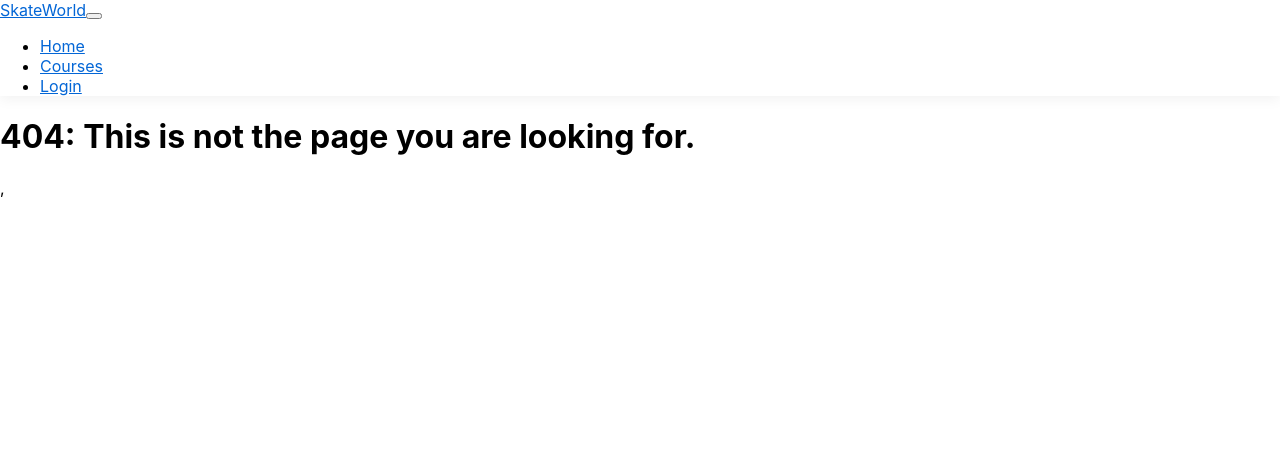
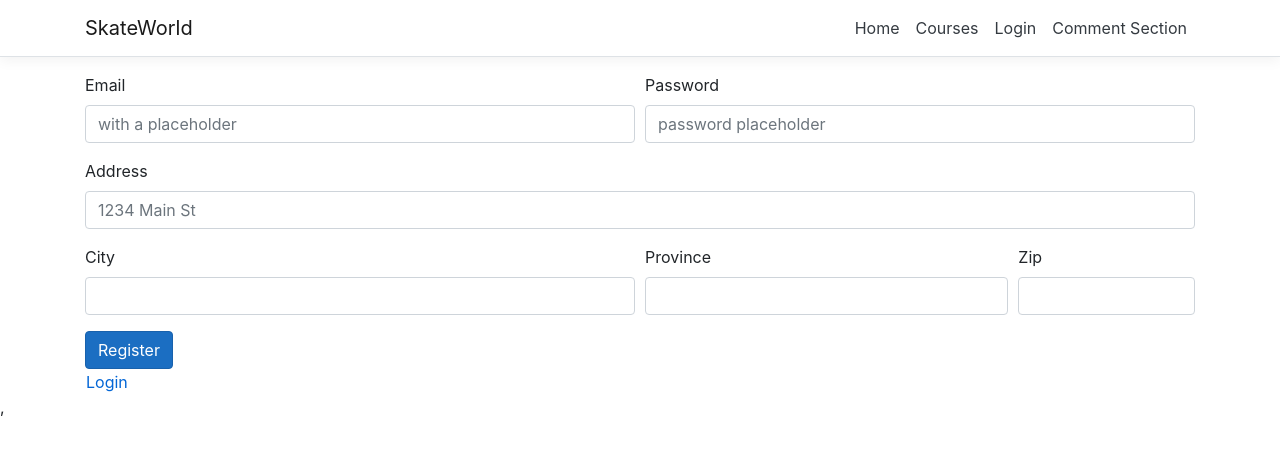
Before and after one commit to YannickRosheuvel/SkateWorldFrontEnd, a React (Create React App) app: page /Register in a window 1280 px wide. Before the commit this address had no page. Shown: the top 452 px of the page. Built offline with nearby package versions, Linux system fonts and the light colour scheme.

Commit message:
Registration system

```diff
--- a/src/App.js
+++ b/src/App.js
@@ -7,6 +7,8 @@ import { CourseDetails } from './components/CourseDetails';
 import './custom.css'
 import { PageNotFound } from './components/PageNotFound';
 import { Login } from './components/Login';
+import { Register } from './components/Register';
+import { CommentSection } from './components/CommentSection';
 
 export default class App extends Component {
     static displayName = App.name;
@@ -22,6 +24,8 @@ export default class App extends Component {
                 <Route  path='/courses' component={CourseItem} />
                 <Route path='/coursedetails/:id' component={CourseDetails} />
                 <Route path='/login' component={Login} />
+                <Route path='/Register' component={Register} />
+                <Route path='/CommentSection' component={CommentSection} />
             <Route component={PageNotFound} />
             </Switch>
       </Layout>
--- /dev/null
+++ b/src/components/CommentSection.js
@@ -0,0 +1,30 @@
+import React, { Component } from 'react';
+import axios from 'axios';
+import { Col, Row, Button, Form, FormGroup, Label, Input } from 'reactstrap';
+import { Link } from 'react-router-dom';
+
+export class CommentSection extends Component {
+    static displayName = CommentSection.name;
+
+    constructor(props) {
+        super(props);
+        this.state = { emailadress: '', password: '', address: '', city: '', province: '',zip: '' };
+    }
+
+    componentDidMount() {
+
+    }
+
+
+    render() {
+        return (
+            <form>
+            <FormGroup>
+            <Label for="exampleText">Text Area</Label>
+            <Input type="textarea" name="text" id="exampleText" />
+          </FormGroup>
+          <button type="submit"  class="btn btn-primary">Submit</button>
+          </form>
+        );
+    }
+}
--- a/src/components/CourseDetails.js
+++ b/src/components/CourseDetails.js
@@ -1,5 +1,6 @@
 import React, { Component } from 'react';
 import ReactPlayer from 'react-player'
+import { Redirect, useHistory } from 'react-router-dom'
 
 export class CourseDetails extends Component {
     static displayName = CourseDetails.name;
@@ -10,7 +11,6 @@ export class CourseDetails extends Component {
     }
 
     componentDidMount() {
-
         this.populateTricksData();
         this.populateCourseData();
     }
@@ -34,12 +34,12 @@ export class CourseDetails extends Component {
                 trickNumber: this.state.trickNumber + 1
             })
 
-            if(this.state.buttonText == "Complete course"){
+            if(this.state.buttonText === "Complete course"){
+                this.props.history.push('/courses')
                 alert("Course completed");
-
             }
 
-            if(this.state.trickNumber == this.state.tricks.length - 2){
+            if(this.state.trickNumber === this.state.tricks.length - 2){
                 this.setState({
                     buttonText: "Complete course"
                 })
@@ -48,11 +48,11 @@ export class CourseDetails extends Component {
         console.log(this.state.trickNumber);
     }
 
-    getCourse(course, tricks, trickNumber) {
+    getCourse(course, tricks) {
         return (
             <div>
                 <h1 id="tabelLabel" >{course.name}</h1>
-                <ReactPlayer controls url={tricks[this.state.trickNumber].videoPath} />
+                <ReactPlayer width='370px' height='205px' controls url={tricks[this.state.trickNumber].videoPath} />
                 <em>{tricks[this.state.trickNumber].description}</em>
             </div>
         )
--- a/src/components/CourseItem.js
+++ b/src/components/CourseItem.js
@@ -1,6 +1,5 @@
 import React, { Component } from 'react';
 import { Link } from 'react-router-dom';
-import ReactPlayer from 'react-player'
 
 export class CourseItem extends Component {
     static displayName = CourseItem.name;
@@ -50,7 +49,6 @@ export class CourseItem extends Component {
             <div>
                 <h1 id="tabelLabel" >Courses</h1>
                 {contents}
-                <button onClick={this.xp }></button>
             </div>
         );
     }
--- a/src/components/Login.js
+++ b/src/components/Login.js
@@ -1,5 +1,6 @@
 import React, { Component } from 'react';
 import axios from 'axios';
+import { Link } from 'react-router-dom';
 
 export class Login extends Component {
     static displayName = Login.name;
@@ -26,7 +27,7 @@ export class Login extends Component {
         axios.post('https://localhost:44355/api/user/{id}/login', { emailadress: this.state.emailadress, password: this.state.password })
             .then(response =>
             {
-                if (response.data.id != 0) {
+                if (response.data.id !== 0) {
                     alert("Login succesfull!")
                 }
             console.log(response)
@@ -53,6 +54,9 @@ export class Login extends Component {
                     <label class="form-check-label" for="exampleCheck1">Check me out</label>
                 </div>
                 <button type="submit"  class="btn btn-primary">Submit</button>
+                <td><Link to={{
+                                pathname: '/register',
+                            }}>Register</Link></td>
             </form>
         );
     }
--- a/src/components/NavMenu.js
+++ b/src/components/NavMenu.js
@@ -39,6 +39,9 @@ export class NavMenu extends Component {
                 <NavItem>
                 <NavLink tag={Link} className="text-dark" to="/login">Login</NavLink>
                 </NavItem>
+                <NavItem>
+                <NavLink tag={Link} className="text-dark" to="/CommentSection">Comment Section</NavLink>
+                </NavItem>
               </ul>
             </Collapse>
           </Container>
--- /dev/null
+++ b/src/components/Register.js
@@ -0,0 +1,90 @@
+import React, { Component } from 'react';
+import axios from 'axios';
+import { Col, Row, Button, Form, FormGroup, Label, Input } from 'reactstrap';
+import { Link } from 'react-router-dom';
+
+export class Register extends Component {
+    static displayName = Register.name;
+
+    constructor(props) {
+        super(props);
+        this.state = { emailadress: '', password: '', address: '', city: '', province: '',zip: '' };
+    }
+
+    componentDidMount() {
+
+    }
+
+    handleInputChange = event => {
+        this.setState({
+            [event.target.name]: event.target.value,
+        })
+        console.log(event.target.value)
+    }
+
+    RegisterUser = event => {
+        event.preventDefault();
+        console.log("hello")
+        axios.post('https://localhost:44355/api/user/{id}/register', { emailadress: this.state.emailadress,
+         password: this.state.password, address: this.state.address, city: this.state.city, province: this.state.province, zip: this.state.zip })
+            .then(response =>
+            {
+                if (response.data.id !== 0) {
+                    alert("Login succesfull!")
+                }
+            console.log(response)
+        })
+            .catch(error => {
+                console.log(error)
+            })
+    }
+
+    render() {
+        return (
+<Form onSubmit={this.RegisterUser}>
+      <Row form>
+        <Col md={6}>
+          <FormGroup>
+            <Label for="exampleEmail">Email</Label>
+            <Input onChange={this.handleInputChange } type="email" name="emailadress" id="exampleEmail" placeholder="with a placeholder" />
+          </FormGroup>
+        </Col>
+        <Col md={6}>
+          <FormGroup>
+            <Label for="examplePassword">Password</Label>
+            <Input onChange={this.handleInputChange } type="password" name="password" id="examplePassword" placeholder="password placeholder" />
+          </FormGroup>
+        </Col>
+      </Row>
+      <FormGroup>
+        <Label for="exampleAddress">Address</Label>
+        <Input onChange={this.handleInputChange } type="text" name="address" id="exampleAddress" placeholder="1234 Main St"/>
+      </FormGroup>
+      <Row form>
+        <Col md={6}>
+          <FormGroup>
+            <Label for="exampleCity">City</Label>
+            <Input onChange={this.handleInputChange } type="text" name="city" id="exampleCity"/>
+          </FormGroup>
+        </Col>
+        <Col md={4}>
+          <FormGroup>
+            <Label for="exampleState">Province</Label>
+            <Input onChange={this.handleInputChange } type="text" name="province" id="exampleState"/>
+          </FormGroup>
+        </Col>
+        <Col md={2}>
+          <FormGroup>
+            <Label for="exampleZip">Zip</Label>
+            <Input onChange={this.handleInputChange } type="text" name="zip" id="exampleZip"/>
+          </FormGroup>
+        </Col>
+      </Row>
+      <button type="submit" class="btn btn-primary">Register</button>
+      <td><Link to={{
+        pathname: '/login',
+        }}>Login</Link></td>
+    </Form>
+        );
+    }
+}
--- a/src/index.js
+++ b/src/index.js
@@ -1,5 +1,6 @@
 import React from 'react';
 import ReactDOM from 'react-dom';
+import 'bootstrap/dist/css/bootstrap.min.css';
 import { BrowserRouter } from 'react-router-dom';
 import './index.css';
 import App from './App';
```
